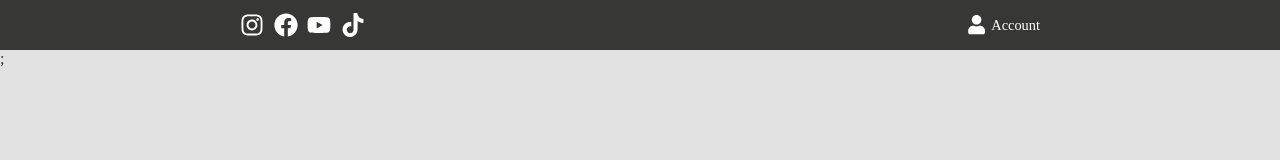
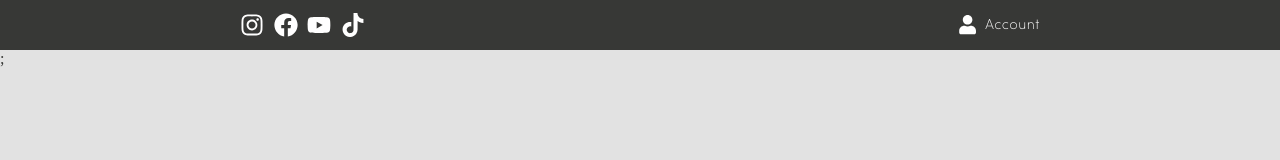
Before and after one commit to inigolacson/alon, a Next.js app: page / in a window 1280 px wide. Shown: the top 160 px of the page. Built offline with nearby package versions, Linux system fonts and the light colour scheme.

Commit message:
used font for header

```diff
--- a/src/styles/base/fonts.scss
+++ b/src/styles/base/fonts.scss
@@ -1,47 +1,47 @@
 @font-face {
     font-family: 'SofiaPro';
-    src: url('/fonts/Sofia-Pro-UltraLight-Az.otf');
+    src: url('/fonts/Sofia-Pro-UltraLight-Az.otf') format('opentype');
     font-weight: 100;
 }
 
 @font-face {
     font-family: 'SofiaPro';
-    src: url('/fonts/Sofia-Pro-ExtraLight-Az.otf');
+    src: url('/fonts/Sofia-Pro-ExtraLight-Az.otf') format('opentype');
     font-weight: 200;
 }
 
 @font-face {
     font-family: 'SofiaPro';
-    src: url('/fonts/Sofia-Pro-Light-Az.otf');
+    src: url('/fonts/Sofia-Pro-Light-Az.otf') format('opentype');
     font-weight: 300;
 }
 
 @font-face {
     font-family: 'SofiaPro';
-    src: url('/fonts/Sofia-Pro-Regular-Az.otf');
+    src: url('/fonts/Sofia-Pro-Regular-Az.otf') format('opentype');
     font-weight: 400;
 }
 
 @font-face {
     font-family: 'SofiaPro';
-    src: url('/fonts/Sofia-Pro-Medium-Az.otf');
+    src: url('/fonts/Sofia-Pro-Medium-Az.otf') format('opentype');
     font-weight: 500;
 }
 
 @font-face {
     font-family: 'SofiaPro';
-    src: url('/fonts/Sofia-Pro-Semi-Bold-Az.otf');
+    src: url('/fonts/Sofia-Pro-Semi-Bold-Az.otf') format('opentype');
     font-weight: 600;
 }
 
 @font-face {
     font-family: 'SofiaPro';
-    src: url('/fonts/Sofia-Pro-Bold-Az.otf');
+    src: url('/fonts/Sofia-Pro-Bold-Az.otf') format('opentype');
     font-weight: 700;
 }
 
 @font-face {
     font-family: 'SofiaPro';
-    src: url('/fonts/Sofia-Pro-Black-Az.otf');
+    src: url('/fonts/Sofia-Pro-Black-Az.otf') format('opentype');
     font-weight: 900;
 }
--- a/src/styles/globals.scss
+++ b/src/styles/globals.scss
@@ -1,4 +1,5 @@
 @use './variables.scss' as *;
+@use './base/fonts.scss';
 
 * {
     margin: 0;
--- a/src/styles/modules/header.module.scss
+++ b/src/styles/modules/header.module.scss
@@ -53,5 +53,9 @@
 .userText{
     font-size: .9rem;
     color: white;
+    font-family: 'SofiaPro';
+    font-weight: 200;
+    letter-spacing: .5px;
+    margin-left: .2rem;
 
 }
```
